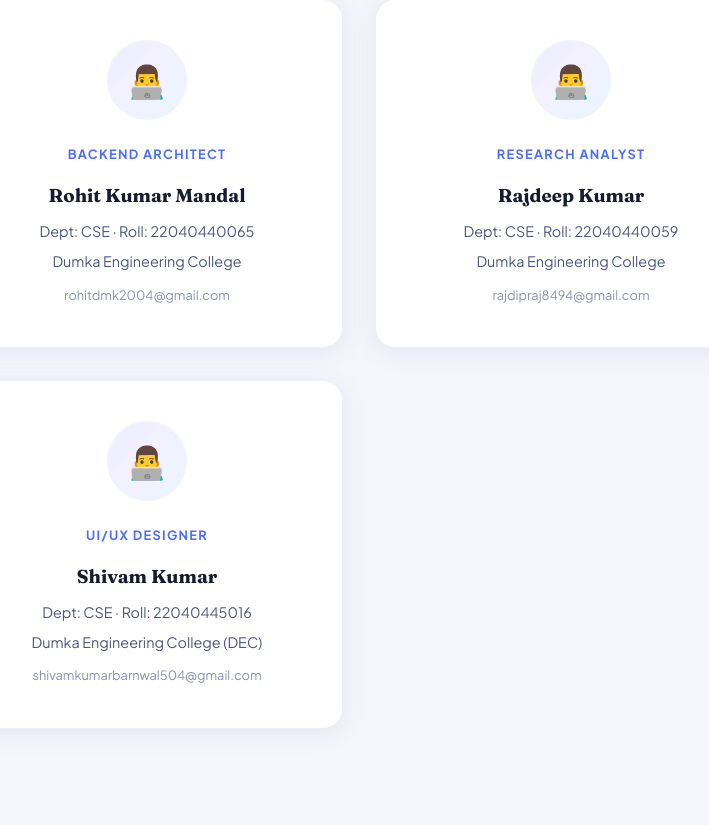
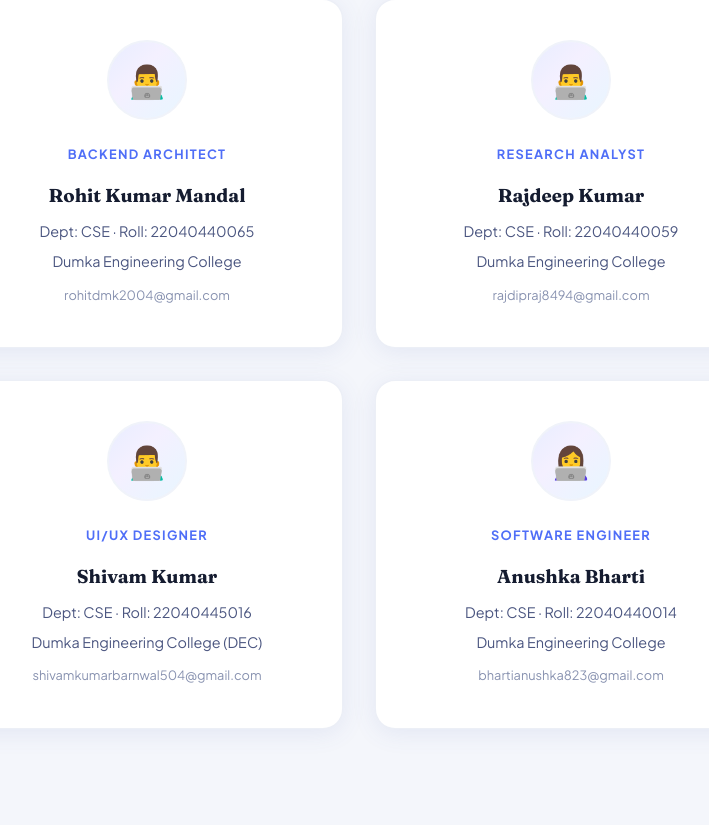
Before and after one commit to techforgeaisolution-star/health, a Flask app: page /about in a window 1280 px wide. Shown: the part 773-1598 px from the top of the page, without its empty margins (281-990 px from the left). Run offline with Flask 3, Linux system fonts and the light colour scheme; parts of the project's set-up code (start-up, migrations or seed data) failed here and were passed over.

Commit message:
Initial commit

```diff
--- a/templates/about.html
+++ b/templates/about.html
@@ -88,6 +88,16 @@
         <a href="mailto:shivamkumarbarnwal504@gmail.com" class="team-email">shivamkumarbarnwal504@gmail.com</a>
       </div>
 
+      <!-- Member 6 -->
+      <div class="team-card">
+        <div class="team-avatar">👩‍💻</div>
+        <span class="team-role">Software Engineer</span>
+        <h3>Anushka Bharti</h3>
+        <p class="team-info">Dept: CSE · Roll: 22040440014</p>
+        <p class="team-info">Dumka Engineering College</p>
+        <a href="mailto:bhartianushka823@gmail.com" class="team-email">bhartianushka823@gmail.com</a>
+      </div>
+
     </div>
   </div>
 </div>
```
